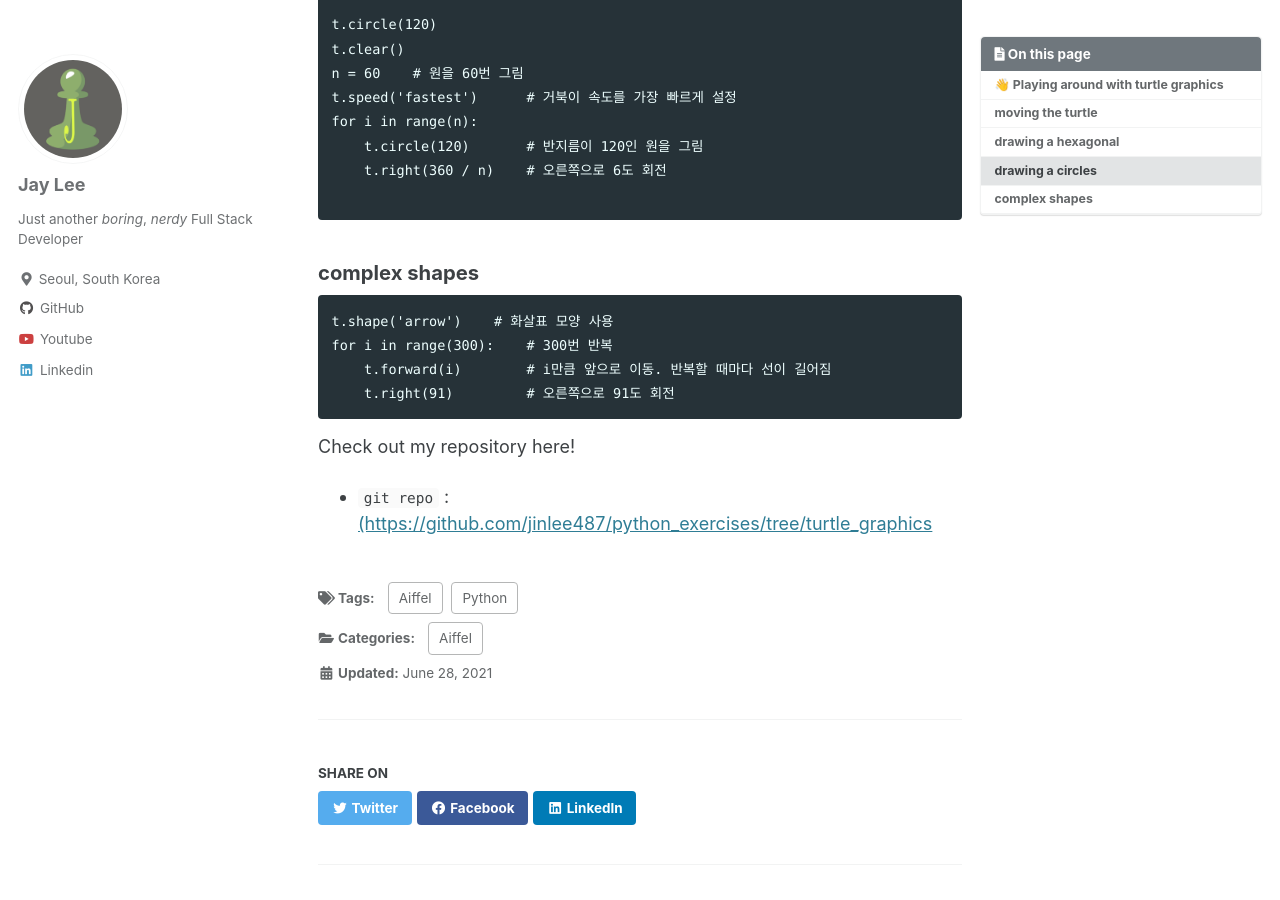
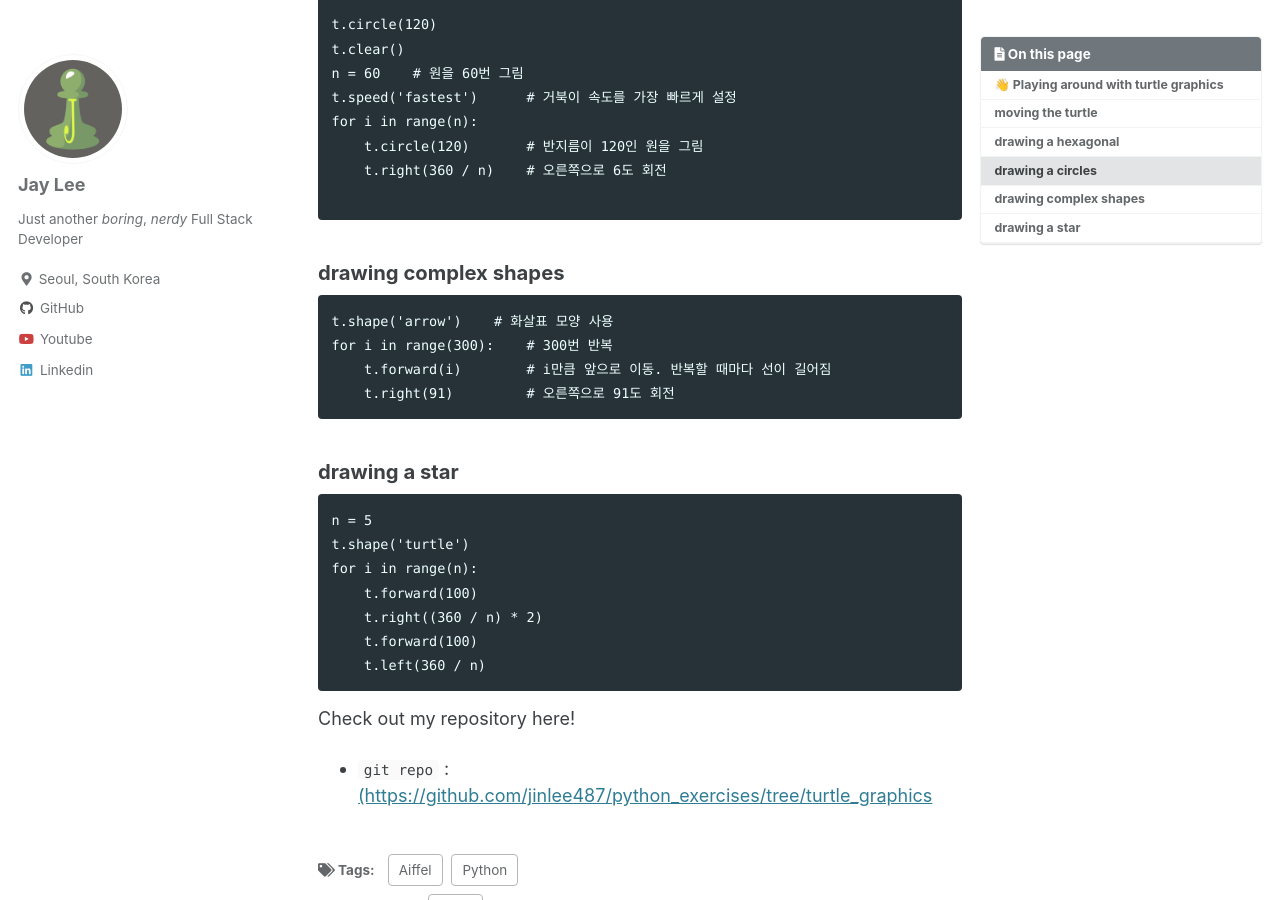
Before and after one commit to jinlee487/jinlee487.github.io, a Jekyll site: the page built from _posts/2021-06-28-aiffel-third-post.md, in a window 1280 px wide and 900 px high, scrolled down 1406 px. Built offline with Jekyll 4.4.1, drawn with Linux system fonts in a browser that asks for light colours; cached includes are drawn as plain includes; comment, search, counter and statistics services are not loaded; some of the changed text lies outside the part shown.

Commit message:
aiffel posting 3

````diff
--- a/_posts/2021-06-28-aiffel-third-post.md
+++ b/_posts/2021-06-28-aiffel-third-post.md
@@ -73,7 +73,7 @@ for i in range(n):
 
 ```
 
-### complex shapes
+### drawing complex shapes
 ```
 t.shape('arrow')    # 화살표 모양 사용
 for i in range(300):    # 300번 반복
@@ -81,5 +81,15 @@ for i in range(300):    # 300번 반복
     t.right(91)         # 오른쪽으로 91도 회전
 ```
 
+### drawing a star
+```
+n = 5
+t.shape('turtle')
+for i in range(n):
+    t.forward(100)
+    t.right((360 / n) * 2)
+    t.forward(100)
+    t.left(360 / n)
+```
 Check out my repository here!
 - `git repo` : [(https://github.com/jinlee487/python_exercises/tree/turtle_graphics](https://github.com/jinlee487/python_exercises/tree/turtle_graphics)
````
